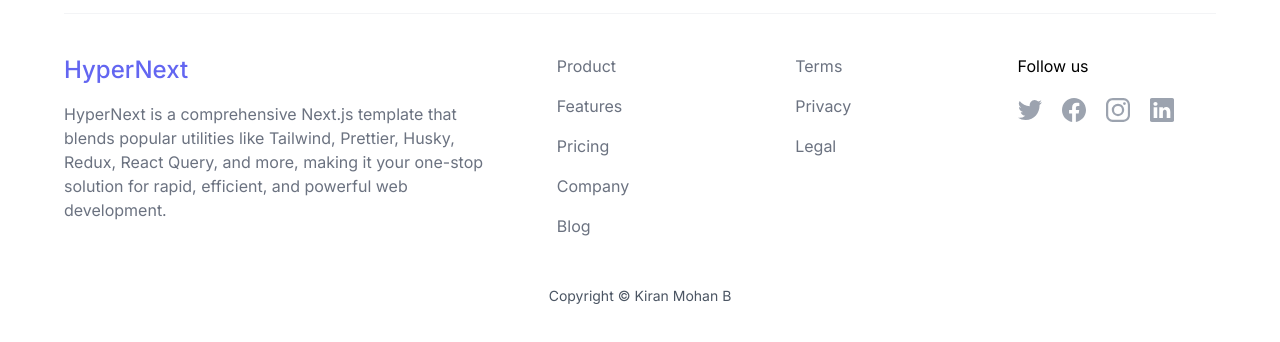
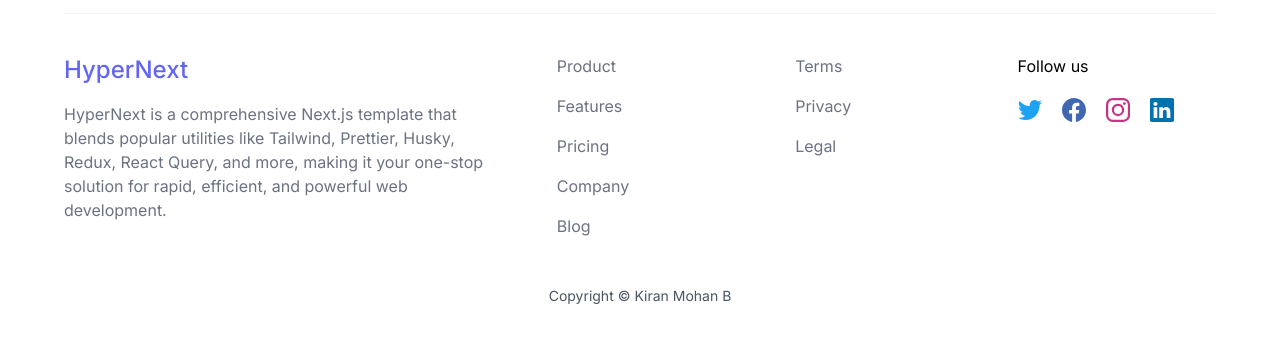
Before and after one commit to KiranM27/HyperNext, a Next.js app: page / in a window 1280 px wide. Shown: the part 1107-1449 px from the top of the page. Built offline with nearby package versions, Linux system fonts and the light colour scheme.

Commit message:
style: colors for the social icons

```diff
--- a/public/icons/Facebook.tsx
+++ b/public/icons/Facebook.tsx
@@ -6,7 +6,7 @@
 
 const Facebook = ({ size = 24 }: Props) => {
   return (
-    <svg xmlns="http://www.w3.org/2000/svg" width={size} height={size} viewBox="0 0 24 24" fill="currentColor">
+    <svg xmlns="http://www.w3.org/2000/svg" width={size} height={size} viewBox="0 0 24 24" fill="#4267B2">
       <path d="M24 12.07C24 5.41 18.63 0 12 0S0 5.4 0 12.07C0 18.1 4.39 23.1 10.13 24v-8.44H7.08v-3.49h3.04V9.41c0-3.02 1.8-4.7 4.54-4.7 1.31 0 2.68.24 2.68.24v2.97h-1.5c-1.5 0-1.96.93-1.96 1.89v2.26h3.32l-.53 3.5h-2.8V24C19.62 23.1 24 18.1 24 12.07" />
     </svg>
   );
--- a/public/icons/Instagram.tsx
+++ b/public/icons/Instagram.tsx
@@ -6,7 +6,7 @@
 
 const Instagram = ({ size = 24 }: Props) => {
   return (
-    <svg xmlns="http://www.w3.org/2000/svg" width={size} height={size} viewBox="0 0 24 24" fill="currentColor">
+    <svg xmlns="http://www.w3.org/2000/svg" width={size} height={size} viewBox="0 0 24 24" fill="#C13584">
       <path d="M16.98 0a6.9 6.9 0 0 1 5.08 1.98A6.94 6.94 0 0 1 24 7.02v9.96c0 2.08-.68 3.87-1.98 5.13A7.14 7.14 0 0 1 16.94 24H7.06a7.06 7.06 0 0 1-5.03-1.89A6.96 6.96 0 0 1 0 16.94V7.02C0 2.8 2.8 0 7.02 0h9.96zm.05 2.23H7.06c-1.45 0-2.7.43-3.53 1.25a4.82 4.82 0 0 0-1.3 3.54v9.92c0 1.5.43 2.7 1.3 3.58a5 5 0 0 0 3.53 1.25h9.88a5 5 0 0 0 3.53-1.25 4.73 4.73 0 0 0 1.4-3.54V7.02a5 5 0 0 0-1.3-3.49 4.82 4.82 0 0 0-3.54-1.3zM12 5.76c3.39 0 6.2 2.8 6.2 6.2a6.2 6.2 0 0 1-12.4 0 6.2 6.2 0 0 1 6.2-6.2zm0 2.22a3.99 3.99 0 0 0-3.97 3.97A3.99 3.99 0 0 0 12 15.92a3.99 3.99 0 0 0 3.97-3.97A3.99 3.99 0 0 0 12 7.98zm6.44-3.77a1.4 1.4 0 1 1 0 2.8 1.4 1.4 0 0 1 0-2.8z" />
     </svg>
   );
--- a/public/icons/LinkedIn.tsx
+++ b/public/icons/LinkedIn.tsx
@@ -6,7 +6,7 @@
 
 const LinkedIn = ({ size = 24 }: Props) => {
   return (
-    <svg xmlns="http://www.w3.org/2000/svg" width={size} height={size} viewBox="0 0 24 24" fill="currentColor">
+    <svg xmlns="http://www.w3.org/2000/svg" width={size} height={size} viewBox="0 0 24 24" fill="#0072b1">
       <path d="M22.23 0H1.77C.8 0 0 .77 0 1.72v20.56C0 23.23.8 24 1.77 24h20.46c.98 0 1.77-.77 1.77-1.72V1.72C24 .77 23.2 0 22.23 0zM7.27 20.1H3.65V9.24h3.62V20.1zM5.47 7.76h-.03c-1.22 0-2-.83-2-1.87 0-1.06.8-1.87 2.05-1.87 1.24 0 2 .8 2.02 1.87 0 1.04-.78 1.87-2.05 1.87zM20.34 20.1h-3.63v-5.8c0-1.45-.52-2.45-1.83-2.45-1 0-1.6.67-1.87 1.32-.1.23-.11.55-.11.88v6.05H9.28s.05-9.82 0-10.84h3.63v1.54a3.6 3.6 0 0 1 3.26-1.8c2.39 0 4.18 1.56 4.18 4.89v6.21z" />
     </svg>
   );
--- a/public/icons/Twitter.tsx
+++ b/public/icons/Twitter.tsx
@@ -6,7 +6,7 @@
 
 const Twitter = ({ size = 24 }: Props) => {
   return (
-    <svg xmlns="http://www.w3.org/2000/svg" width={size} height={size} viewBox="0 0 24 24" fill="currentColor">
+    <svg xmlns="http://www.w3.org/2000/svg" width={size} height={size} viewBox="0 0 24 24" fill="#1DA1F2">
       <path d="M24 4.37a9.6 9.6 0 0 1-2.83.8 5.04 5.04 0 0 0 2.17-2.8c-.95.58-2 1-3.13 1.22A4.86 4.86 0 0 0 16.61 2a4.99 4.99 0 0 0-4.79 6.2A13.87 13.87 0 0 1 1.67 2.92 5.12 5.12 0 0 0 3.2 9.67a4.82 4.82 0 0 1-2.23-.64v.07c0 2.44 1.7 4.48 3.95 4.95a4.84 4.84 0 0 1-2.22.08c.63 2.01 2.45 3.47 4.6 3.51A9.72 9.72 0 0 1 0 19.74 13.68 13.68 0 0 0 7.55 22c9.06 0 14-7.7 14-14.37v-.65c.96-.71 1.79-1.6 2.45-2.61z" />
     </svg>
   );
```
